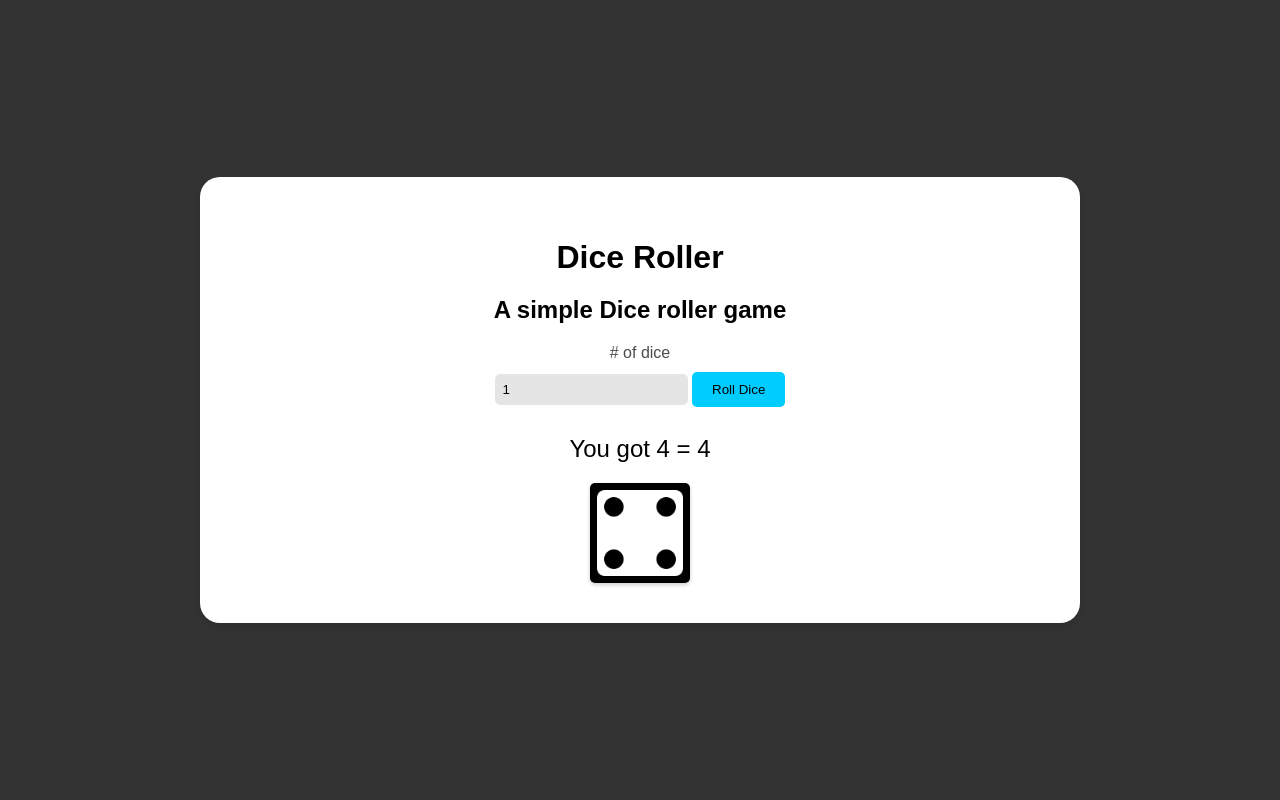
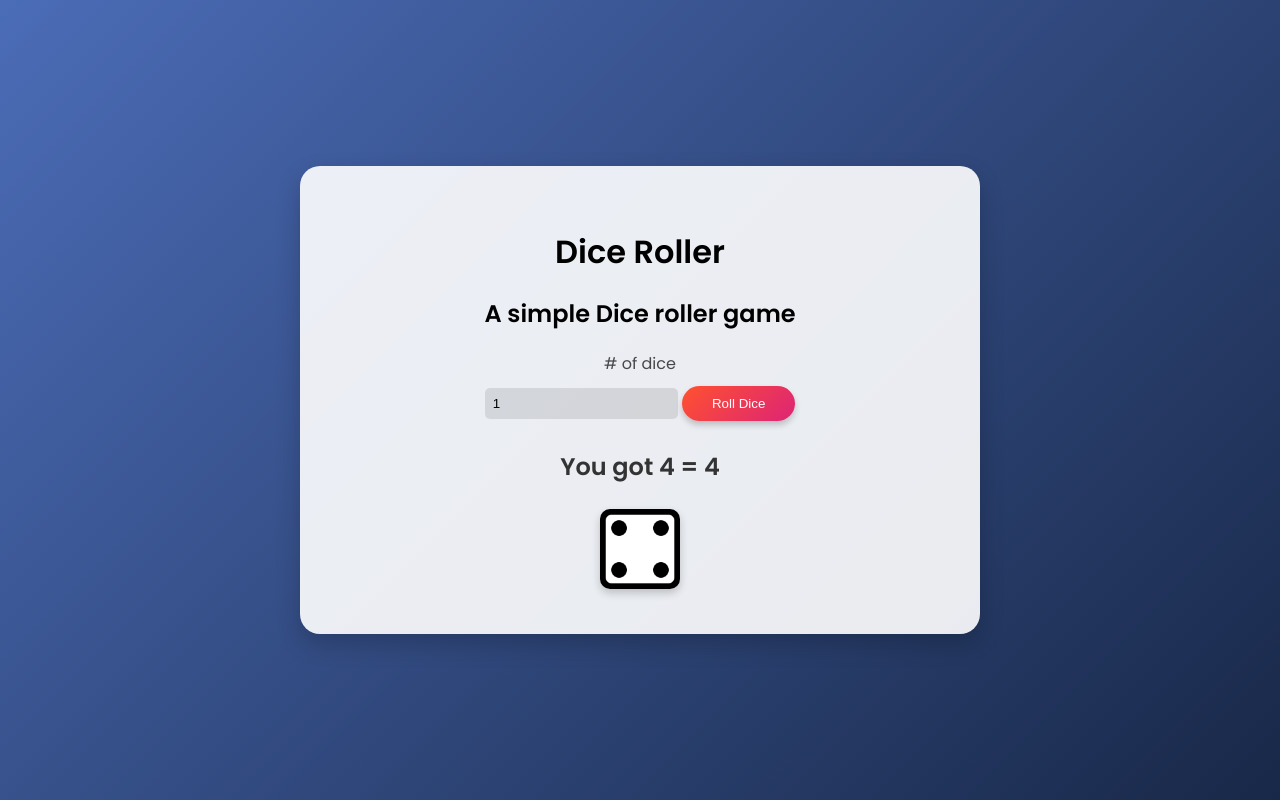
Before and after one commit to ShafHaider007/Dice-Roller, a plain HTML site: page index.html in a window 1280 px wide. Both pictures are taken after a click on the button "Roll Dice". Drawn offline with Linux system fonts and the light colour scheme.

Commit message:
Enhance dice roller layout

```diff
--- a/index.html
+++ b/index.html
@@ -3,7 +3,10 @@
 <head>
     <meta charset="UTF-8">
     <meta name="viewport" content="width=device-width, initial-scale=1.0">
-    <title>See Change</title>
+    <title>Dice Roller</title>
+    <link rel="preconnect" href="https://fonts.googleapis.com">
+    <link rel="preconnect" href="https://fonts.gstatic.com" crossorigin>
+    <link href="https://fonts.googleapis.com/css2?family=Poppins:wght@400;600&display=swap" rel="stylesheet">
     <link rel="stylesheet" href="style.css">
 </head>
 <body>
--- a/index.js
+++ b/index.js
@@ -1,17 +1,16 @@
-function rolldice(){
-    const numofDice=document.getElementById('numofDice').value;
-    const diceResult=document.getElementById('diceResult');
-    const diceImages=document.getElementById('diceImages');
-    const values=[];
-    const images=[];
-    for(let i=0;i<numofDice;i++){
-        const value=Math.floor(Math.random()*6)+1 ;
-        values.push(value);
-        images.push(`<img src="images/${value}.png" alt="Dice ${value}">`);
+function rolldice() {
+  const numOfDice = document.getElementById('numofDice').value;
+  const diceResult = document.getElementById('diceResult');
+  const diceImages = document.getElementById('diceImages');
+  const values = [];
+  const images = [];
 
+  for (let i = 0; i < numOfDice; i++) {
+    const value = Math.floor(Math.random() * 6) + 1;
+    values.push(value);
+    images.push(`<img src="images/${value}.png" alt="Dice ${value}">`);
+  }
 
-    }
-
-    diceResult.textContent=`You got ${values.join(' + ')} = ${values.reduce((a,b)=>a+b,0)}`;
-    diceImages.innerHTML=images.join('');
+  diceResult.textContent = `You got ${values.join(' + ')} = ${values.reduce((a, b) => a + b, 0)}`;
+  diceImages.innerHTML = images.join('');
 }
--- a/style.css
+++ b/style.css
@@ -1,23 +1,23 @@
 body {
-  font-family: Arial, sans-serif;
-  background-color: #333;
+  font-family: 'Poppins', sans-serif;
+  background: linear-gradient(135deg, #4b6cb7, #182848);
   margin: 0;
   padding: 0;
   display: flex;
   justify-content: center;
   align-items: center;
-  height: 100vh;
+  min-height: 100vh;
 }
 
 #container {
   text-align: center;
-  background-color: #fff;
+  background: rgba(255, 255, 255, 0.9);
   padding: 40px;
   border-radius: 20px;
-  box-shadow: 0 4px 6px rgba(0, 0, 0, 0.1);
-  max-width: 800px;
-  width: 100%;
-  animation: showUp 0.3s;
+  box-shadow: 0 10px 25px rgba(0, 0, 0, 0.2);
+  max-width: 600px;
+  width: 90%;
+  animation: showUp 0.3s ease-out;
   overflow: hidden;
 }
 
@@ -54,23 +54,26 @@ input {
 }
 
 button {
-  padding: 10px 20px;
-  background-color: #00ccff;
-  color: #000;
+  padding: 10px 30px;
+  background: linear-gradient(135deg, #ff512f, #dd2476);
+  color: #fff;
   border: none;
-  border-radius: 5px;
+  border-radius: 30px;
   cursor: pointer;
-  transition: background-color 0.3s;
+  box-shadow: 0 4px 6px rgba(0, 0, 0, 0.2);
+  transition: transform 0.2s, box-shadow 0.2s;
 }
 
 button:hover {
-  background-color: #0099cc;
+  transform: translateY(-2px);
+  box-shadow: 0 8px 12px rgba(0, 0, 0, 0.2);
 }
 
 #diceResult {
   margin-top: 20px;
   font-size: 24px;
-  color: #000;
+  font-weight: 600;
+  color: #333;
 }
 
 #diceImages {
@@ -92,15 +95,15 @@ button:hover {
 }
 
 #diceImages img {
-  width: 100px;
-  margin: 0 10px;
-  border-radius: 5px;
-  box-shadow: 0 2px 4px rgba(0, 0, 0, 0.2);
-  transition: transform 0.3s;
+  width: 80px;
+  margin: 5px;
+  border-radius: 10px;
+  box-shadow: 0 4px 8px rgba(0, 0, 0, 0.2);
+  transition: transform 0.2s;
 }
 
 #diceImages img:hover {
-  transform: scale(1.1);
+  transform: scale(1.15) rotate(-2deg);
 }
 
 @media (max-width: 600px) {
```
